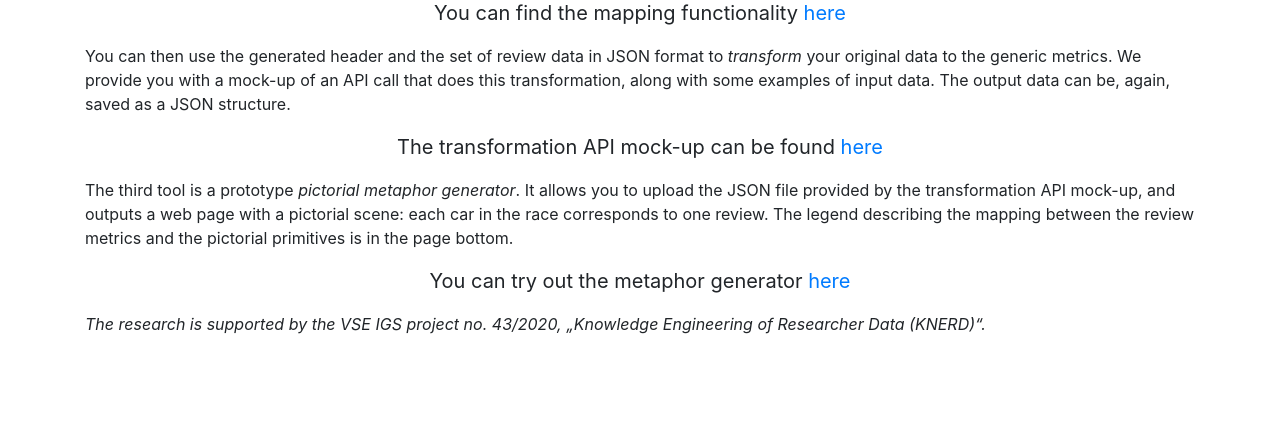
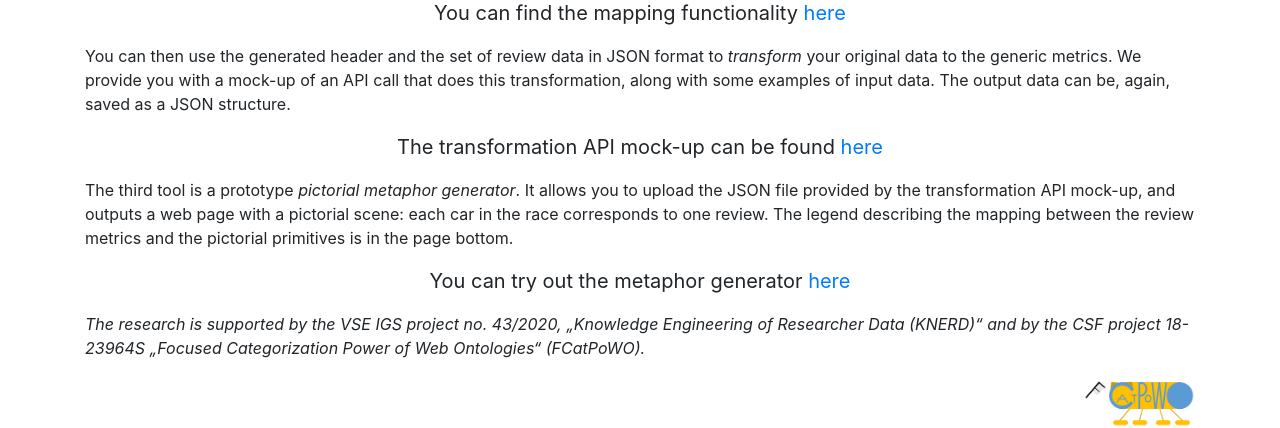
Before and after one commit to sara-jura/PictoReviewDev, a Django app: page / in a window 1280 px wide. Shown: the part 532-960 px from the top of the page. Before the commit the page ends 866 px from the top, so only its background shows below. Run offline with Django 3.2, Linux system fonts and the light colour scheme; some libraries are stand-ins or nearby versions.

Commit message:
changed acknowledgements

```diff
--- a/mappings/templates/mappings/index.html
+++ b/mappings/templates/mappings/index.html
@@ -35,8 +35,10 @@
                 the race corresponds to one review. The legend describing the mapping between the review metrics and the
                 pictorial primitives is in the page bottom.</p>
             <blockquote class="blockquote text-center"> You can try out the metaphor generator  <a href="http://graficka-a-multimedialni-laborator.cz/pictoreview/">here</a></blockquote>
-            <p><i>The research is supported by the VSE IGS project no. 43/2020, „Knowledge Engineering of Researcher
-                Data (KNERD)“.</i></p>
+            <div>
+            <p><i>
+The research is supported by the VSE IGS project no. 43/2020, „Knowledge Engineering of Researcher Data (KNERD)“ and by the CSF project 18-23964S „Focused Categorization Power of Web Ontologies“ (FCatPoWO).</i></p>
+        <img  class="float-right" style="width:10%" src="{% static 'img/FCatPoWO_logo_bitmap.png' %}"></div>
         </div>
     </div>
 {% endblock %}
```
Also changed, not shown: mappings/static/img/FCatPoWO_logo_bitmap.png (added).
